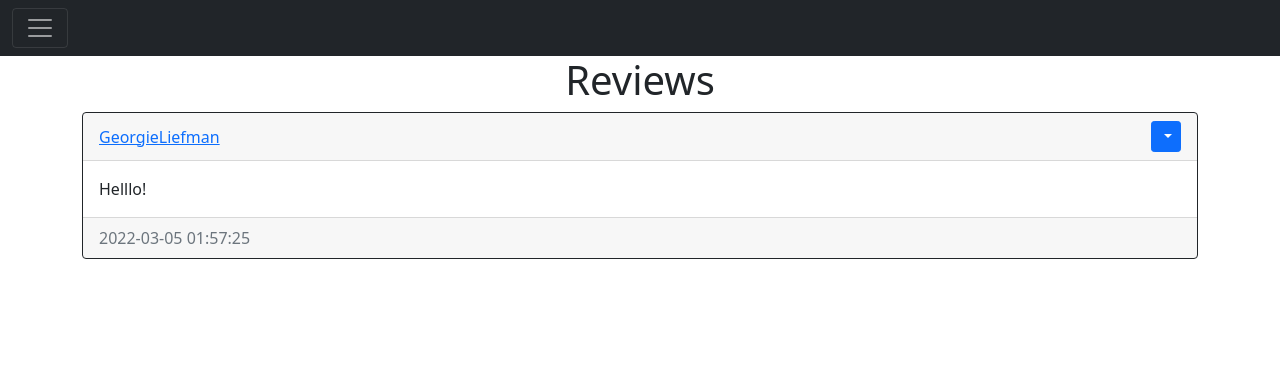
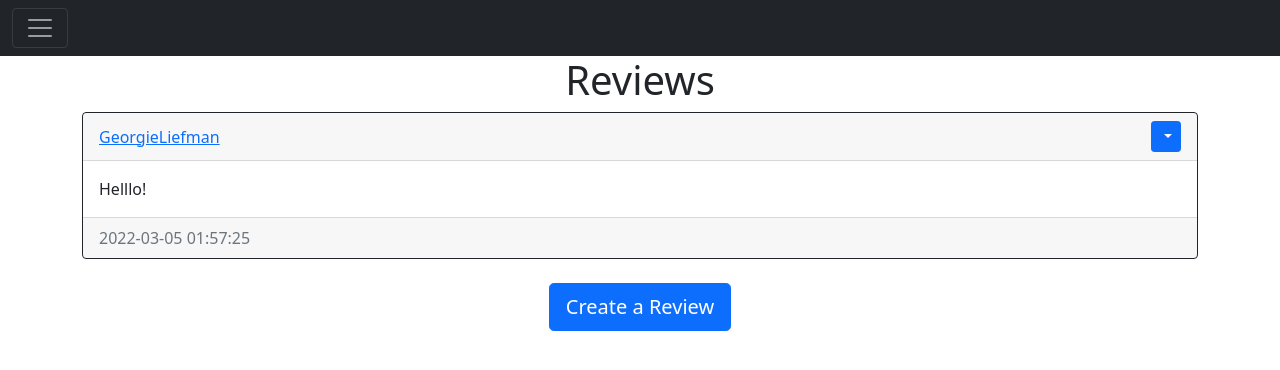
Before and after one commit to GeorgieLiefman/WhereTo, a Flask app: page / in a window 1280 px wide. Shown: the top 370 px of the page. Run offline with Flask 2, Linux system fonts and the light colour scheme; a user stored in the database is signed in; data comes from the database, SQL or seed files in the repository; both versions use the stored data as it was after the commit.

Commit message:
Created functionality to delete a review and corresponding html

```diff
--- a/application/templates/home.html
+++ b/application/templates/home.html
@@ -28,6 +28,9 @@
         </div>
         <br>
     {% endfor %}
+    <div align="center">
+        <a href="/create_review"><button type="button" class="btn btn-primary btn-lg">Create a Review</button></a>
+    </div>
 </div>
 
 
--- a/application/views.py
+++ b/application/views.py
@@ -29,3 +29,20 @@ def create_review():
             return redirect(url_for("views.home"))
 
     return render_template("create_review.html", user=current_user)
+
+
+@views.route("/delete_review/<id>", methods=["GET"])
+@login_required
+def delete_review(id):
+    review = Review.query.filter_by(id=id).first()
+
+    if not review:
+        flash("Review does not exist.", category="error")
+    elif current_user.id != review.id:
+        flash("You do not have permission to delete this post.", category="error")
+    else:
+        db.session.delete(review)
+        db.session.commit()
+        flash("Review deleted.", category="success")
+
+    return redirect(url_for("views.home"))
```
Also changed, not shown: application/database.db.
